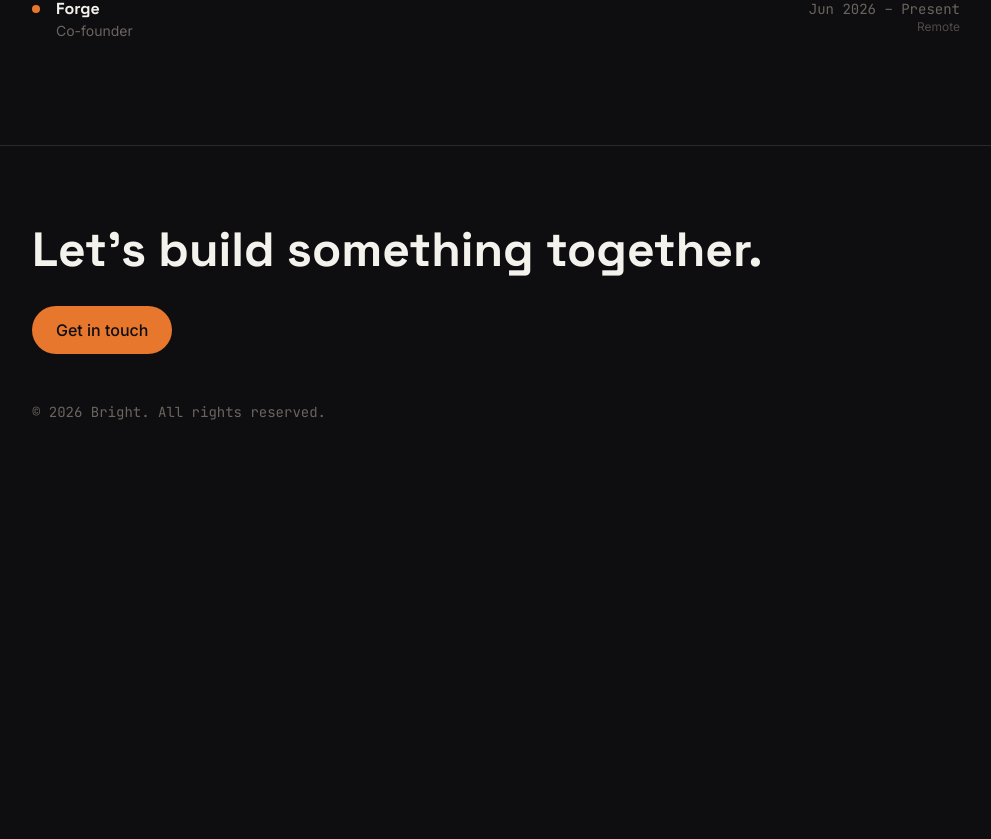
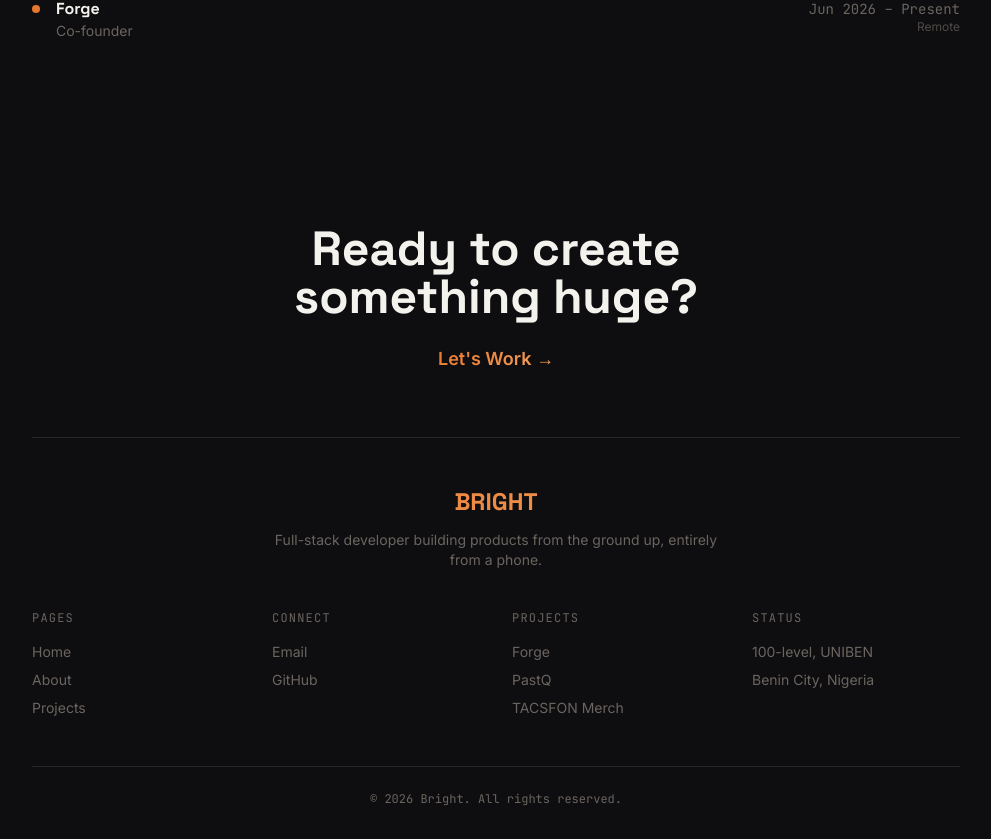
Before and after one commit to ImperioKDB/Bright.ng, a Next.js app: page / in a window 1280 px wide. Shown: the part 3413-4252 px from the top of the page, without its empty margins (144-1135 px from the left). Before the commit the page ends 3915 px from the top, so only its background shows below. Built offline with nearby package versions, Linux system fonts and the light colour scheme.

Commit message:
Full multi-column footer rebuild: Pages/Connect/Projects/Status

```diff
--- a/components/Footer.tsx
+++ b/components/Footer.tsx
@@ -9,22 +9,70 @@ export default function Footer() {
       id="contact"
       initial="hidden"
       whileInView="visible"
-      viewport={{ once: true, amount: 0.3 }}
+      viewport={{ once: true, amount: 0.2 }}
       variants={fadeUp}
-      className="px-6 md:px-12 max-w-5xl mx-auto py-20 border-t border-edge"
+      className="px-6 md:px-12 max-w-5xl mx-auto pt-20"
     >
-      <h2 className="font-display text-3xl md:text-5xl font-bold mb-8 text-text">
-        Let's build something together.
+      <div className="text-center mb-16">
+        <h2 className="font-display text-3xl md:text-5xl font-bold mb-6 text-text">
+          Ready to create<br />something huge?
         </h2>
         <a
-        href="mailto:you@example.com"
-        className="inline-block px-6 py-3 bg-accent text-bg font-medium rounded-full hover:opacity-90 transition"
+          href="mailto:bright@brightng.dev"
+          className="inline-flex items-center gap-2 text-lg font-semibold bg-accent-gradient bg-clip-text text-transparent hover:opacity-80 transition"
         >
-        Get in touch
+          Let's Work →
         </a>
-      <p className="text-muted text-sm mt-12 font-mono">
+      </div>
+
+      <div className="border-t border-edge pt-12 pb-8">
+        <div className="text-center mb-10">
+          <p className="font-display font-extrabold text-2xl bg-accent-gradient bg-clip-text text-transparent mb-3">
+            BRIGHT
+          </p>
+          <p className="text-sm text-muted max-w-md mx-auto">
+            Full-stack developer building products from the ground up,
+            entirely from a phone.
+          </p>
+        </div>
+
+        <div className="grid grid-cols-2 md:grid-cols-4 gap-8 text-center md:text-left mb-12">
+          <div>
+            <p className="text-xs uppercase tracking-widest text-muted mb-4 font-mono">Pages</p>
+            <div className="flex flex-col gap-2 text-sm text-muted">
+              <a href="#home" className="hover:text-text transition">Home</a>
+              <a href="#about" className="hover:text-text transition">About</a>
+              <a href="#projects" className="hover:text-text transition">Projects</a>
+            </div>
+          </div>
+          <div>
+            <p className="text-xs uppercase tracking-widest text-muted mb-4 font-mono">Connect</p>
+            <div className="flex flex-col gap-2 text-sm text-muted">
+              <a href="mailto:bright@brightng.dev" className="hover:text-text transition">Email</a>
+              <a href="https://github.com/ImperioKDB" target="_blank" rel="noopener noreferrer" className="hover:text-text transition">GitHub</a>
+            </div>
+          </div>
+          <div>
+            <p className="text-xs uppercase tracking-widest text-muted mb-4 font-mono">Projects</p>
+            <div className="flex flex-col gap-2 text-sm text-muted">
+              <a href="/projects/forge" className="hover:text-text transition">Forge</a>
+              <a href="/projects/pastq" className="hover:text-text transition">PastQ</a>
+              <a href="/projects/tacsfon-merch" className="hover:text-text transition">TACSFON Merch</a>
+            </div>
+          </div>
+          <div>
+            <p className="text-xs uppercase tracking-widest text-muted mb-4 font-mono">Status</p>
+            <div className="flex flex-col gap-2 text-sm text-muted">
+              <span>100-level, UNIBEN</span>
+              <span>Benin City, Nigeria</span>
+            </div>
+          </div>
+        </div>
+
+        <p className="text-center text-muted text-xs font-mono border-t border-edge pt-6">
           © {new Date().getFullYear()} Bright. All rights reserved.
         </p>
+      </div>
     </motion.footer>
   );
 }
```
Lines whose indentation alone changed are shown as unchanged.
